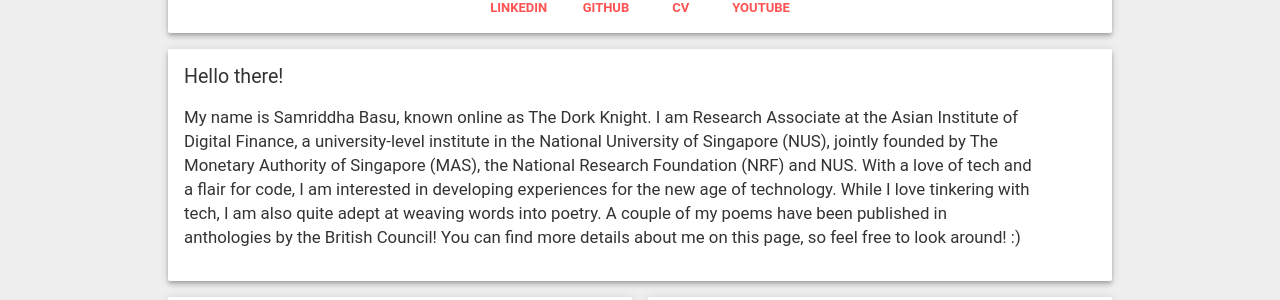
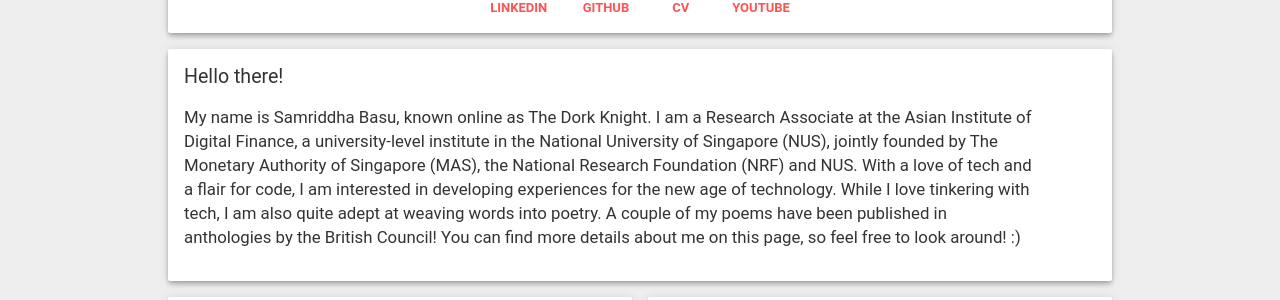
Before and after one commit to samriddhabasu/samriddhabasu.github.io, a Jekyll site: the page built from index.html, in a window 1280 px wide and 900 px high. Shown: the part 399-699 px from the top of the window. Built offline with Jekyll 4.4.1, drawn with Linux system fonts in a browser that asks for light colours; nearby versions of some CDN libraries; comment, search, counter and statistics services are not loaded.

Commit message:
Fix a typo in About page
Signed-off-by: TheDorkKnightRises <samriddhabasu@gmail.com>

```diff
--- a/about/index.html
+++ b/about/index.html
@@ -88,7 +88,7 @@ title: Samriddha Basu | About me
         <div class="mdl-card__supporting-text">
             <div>
               <p>Hello there!</p>
-              <p style="font-size:1.2em;">My name is Samriddha Basu, known online as The Dork Knight. I am Research Associate at the Asian Institute of Digital Finance, a university-level institute in the National University of Singapore (NUS), jointly founded by The Monetary Authority of Singapore (MAS), the National Research Foundation (NRF) and NUS. With a love of tech and a flair for code, I am interested in developing experiences for the new age of technology. While I love tinkering with tech, I am also quite adept at weaving words into poetry. A couple of my poems have been published in anthologies by the British Council! You can find more details about me on this page, so feel free to look around! :)</p>
+              <p style="font-size:1.2em;">My name is Samriddha Basu, known online as The Dork Knight. I am a Research Associate at the Asian Institute of Digital Finance, a university-level institute in the National University of Singapore (NUS), jointly founded by The Monetary Authority of Singapore (MAS), the National Research Foundation (NRF) and NUS. With a love of tech and a flair for code, I am interested in developing experiences for the new age of technology. While I love tinkering with tech, I am also quite adept at weaving words into poetry. A couple of my poems have been published in anthologies by the British Council! You can find more details about me on this page, so feel free to look around! :)</p>
             </div>
         </div>
     </div>
--- a/index.html
+++ b/index.html
@@ -88,7 +88,7 @@ title: Samriddha Basu | About me
         <div class="mdl-card__supporting-text">
             <div>
               <p>Hello there!</p>
-              <p style="font-size:1.2em;">My name is Samriddha Basu, known online as The Dork Knight. I am Research Associate at the Asian Institute of Digital Finance, a university-level institute in the National University of Singapore (NUS), jointly founded by The Monetary Authority of Singapore (MAS), the National Research Foundation (NRF) and NUS. With a love of tech and a flair for code, I am interested in developing experiences for the new age of technology. While I love tinkering with tech, I am also quite adept at weaving words into poetry. A couple of my poems have been published in anthologies by the British Council! You can find more details about me on this page, so feel free to look around! :)</p>
+              <p style="font-size:1.2em;">My name is Samriddha Basu, known online as The Dork Knight. I am a Research Associate at the Asian Institute of Digital Finance, a university-level institute in the National University of Singapore (NUS), jointly founded by The Monetary Authority of Singapore (MAS), the National Research Foundation (NRF) and NUS. With a love of tech and a flair for code, I am interested in developing experiences for the new age of technology. While I love tinkering with tech, I am also quite adept at weaving words into poetry. A couple of my poems have been published in anthologies by the British Council! You can find more details about me on this page, so feel free to look around! :)</p>
             </div>
         </div>
     </div>
```
